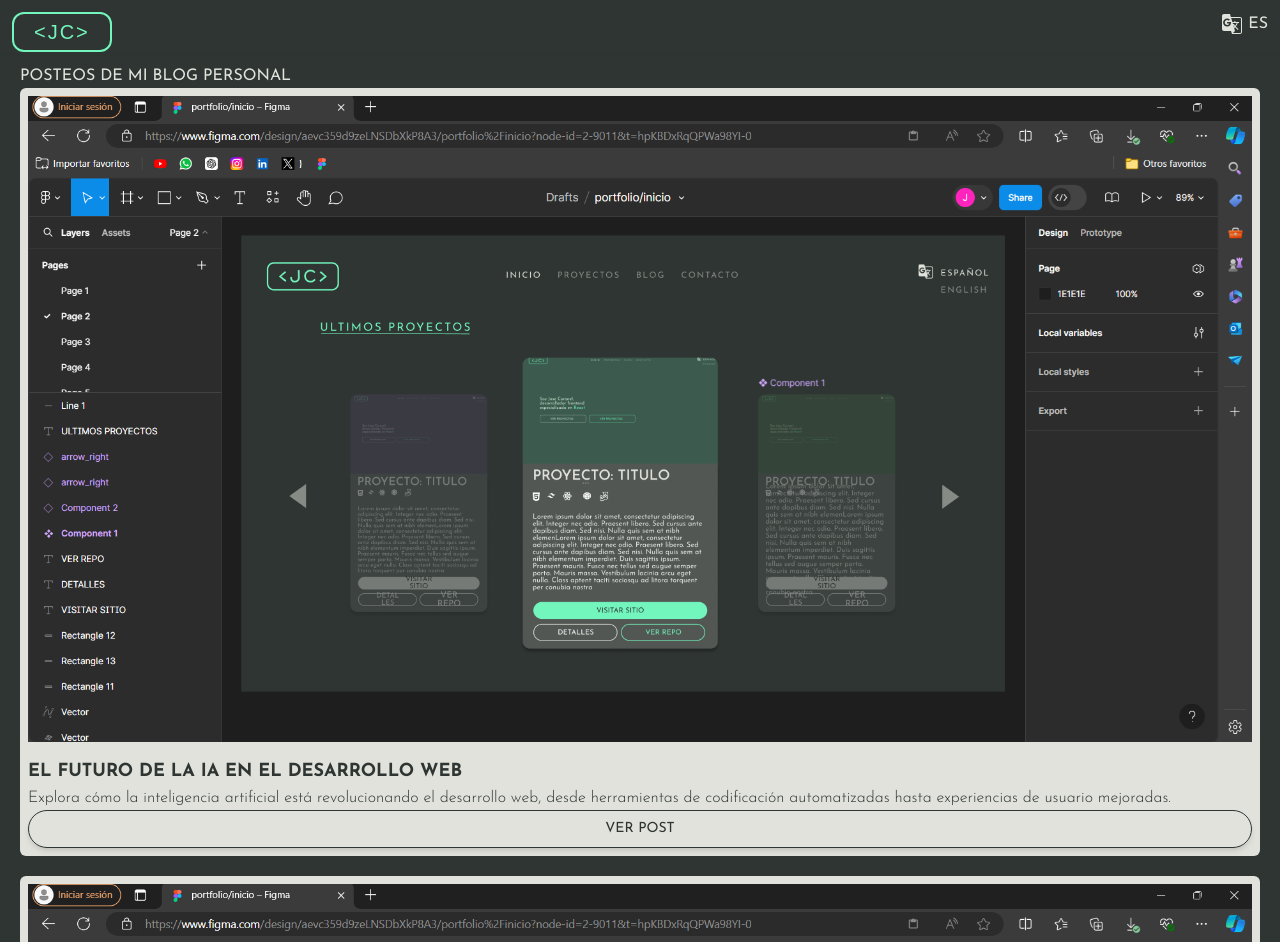
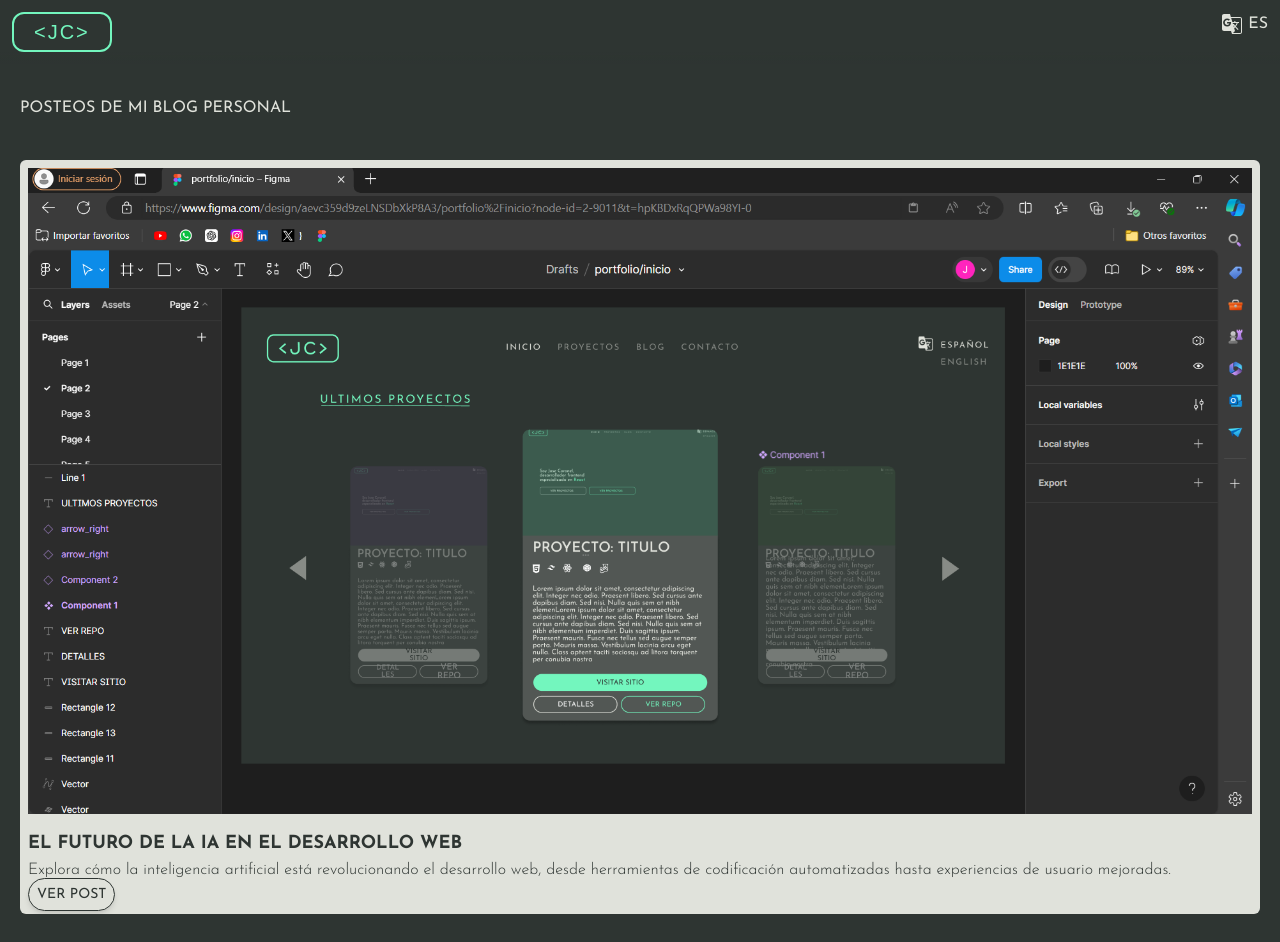
Before and after one commit to josecoronel20/portfolioPersonal, a React (Vite) app: page /blog in a window 1280 px wide. Shown: the top 942 px of the page. Built offline with nearby package versions, Linux system fonts and the light colour scheme; a web font is replaced by a local one.

Commit message:
agrega estilos a postDetail

```diff
--- a/src/components/BlogComponents/PostCard.jsx
+++ b/src/components/BlogComponents/PostCard.jsx
@@ -11,9 +11,10 @@ const PostCard = ({ postInfo }) => {
           {postInfo.title.toUpperCase()}
         </h2>
         <p className="font-light text-darkDark">{postInfo.description}</p>
-        <div className={styleButtonCard}>
-          <Link to={`/blog/${postInfo.id}`}>VER POST</Link>
-        </div>
+
+        <Link className={styleButtonCard} to={`/blog/${postInfo.id}`}>
+          VER POST
+        </Link>
       </div>
     </div>
   );
--- a/src/components/BlogComponents/PostDetail.jsx
+++ b/src/components/BlogComponents/PostDetail.jsx
@@ -16,11 +16,11 @@ const PostDetail = () => {
 
   return (
     <div className={styleCustomContainerTop}>
-      <div className="flex flex-col gap-5">
-        <h1>{post.title}</h1>{" "}
-        <div className="flex">
-          <p className=" float-start">{post.content}</p>
-          <img className="rounded w-2/5" src={post.image} alt="" />
+      <div className="flex flex-col gap-10">
+        <h1>{post.title.toUpperCase()}</h1>
+        <div className="flex flex-col gap-5">
+          <img className="rounded-xl float-left" src={post.image} alt="" />
+          <p className="font-light">{post.content}</p>
         </div>
       </div>
     </div>
--- a/src/output.css
+++ b/src/output.css
@@ -1018,6 +1018,11 @@ video {
   padding-bottom: 2.5rem;
 }
 
+.px-1{
+  padding-left: 0.25rem;
+  padding-right: 0.25rem;
+}
+
 .pb-2{
   padding-bottom: 0.5rem;
 }
@@ -1028,6 +1033,10 @@ video {
 
 .pt-5{
   padding-top: 1.25rem;
+}
+
+.pt-24{
+  padding-top: 6rem;
 }
 
 .text-center{
--- a/src/routes/Blog.jsx
+++ b/src/routes/Blog.jsx
@@ -12,12 +12,13 @@ const Blog = () => {
 
   return (
     <main className={styleCustomContainerTop}>
-      <h1>{blog.title}</h1>
-      <div className="flex flex-col gap-5">
-        {blog.posts.map((post) => {
-          return <PostCard key={
-          post.id}postInfo={post} />;
-        })}
+      <div className="flex flex-col gap-10">
+        <h1>{blog.title}</h1>
+        <div className="flex flex-col gap-20">
+          {blog.posts.map((post) => {
+            return <PostCard key={post.id} postInfo={post} />;
+          })}
+        </div>
       </div>
     </main>
   );
--- a/src/utilities/styles.js
+++ b/src/utilities/styles.js
@@ -1,6 +1,6 @@
-export const styleCustomContainerTop = "bg-darkDark pt-16 px-5 pb-2 min-h-screen";
+export const styleCustomContainerTop = "bg-darkDark pt-24 px-5 pb-2 min-h-screen";
 
-export const styleCustomContainer = "bg-darkDark px-2 py-10 min-h-screen w-full";
+export const styleCustomContainer = "bg-darkDark px-5 py-10 min-h-screen w-full";
 
 export const styleButtonPrincipal = "bg-lightLight text-darkDark rounded-full p-2 transition-transform duration-300 ease-in-out transform hover:scale-105 hover:bg-green  ";
 
```
